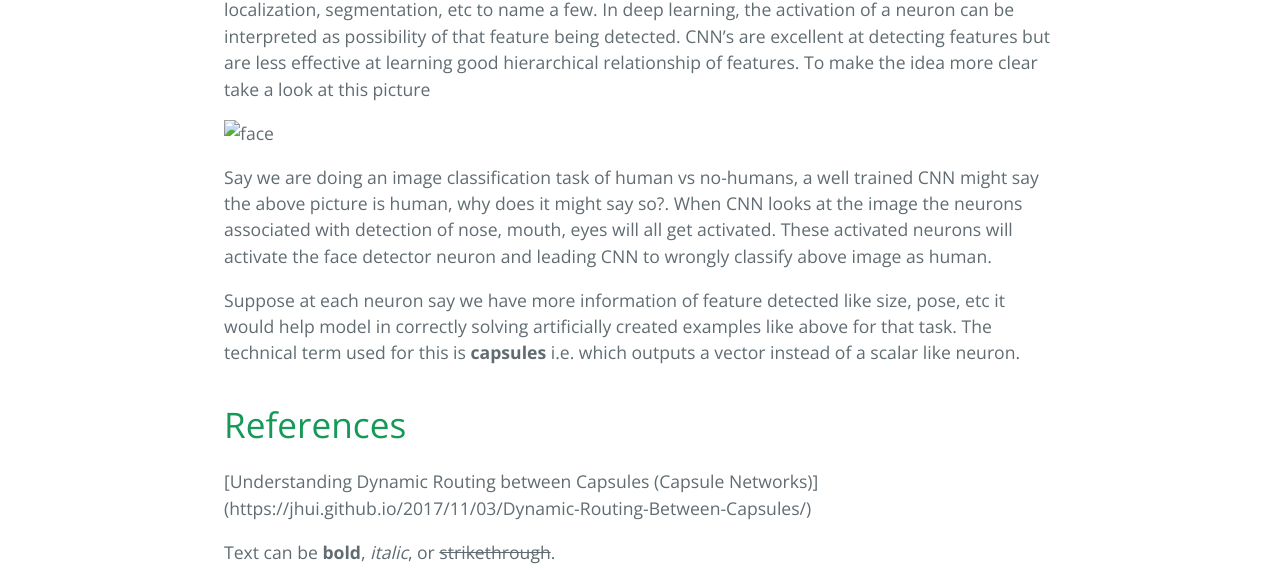
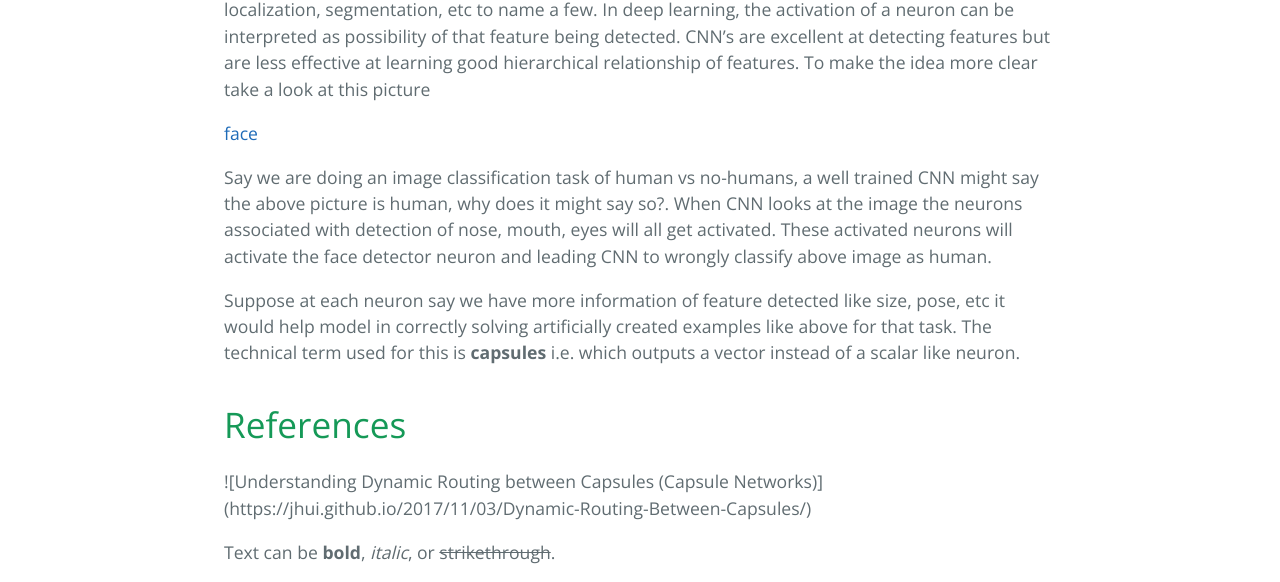
Before and after one commit to srinadhu/Capsule_Networks_Tutorial, a Jekyll site: the page built from docs/index.md, in a window 1280 px wide and 900 px high, scrolled down 376 px. Shown: the part 139-721 px from the top of the window. Built offline with Jekyll 4.4.1, drawn with Linux system fonts in a browser that asks for light colours; our own code applies the rules of GitHub Pages for plain Markdown files.

Commit message:
updated website

```diff
--- a/docs/index.md
+++ b/docs/index.md
@@ -7,7 +7,7 @@
 Deep Convolutional Neural Networks are present state of the art in lot of tasks like classification, localization, segmentation, etc to name a few.
 In deep learning, the activation of a neuron can be interpreted as possibility of that feature being detected. CNN’s are excellent at detecting features but are less effective at learning good hierarchical relationship of features. To make the idea more clear take a look at this picture
 
-![face](./docs/assets/face.jpg)
+[face](./docs/assets/face.jpg)
 
 Say we are doing an image classification task of human vs no-humans, a well trained CNN might say the above picture is human, why does it might say so?. When CNN looks at the image the neurons associated with detection of nose, mouth, eyes will all get activated. These activated neurons will activate the face detector neuron and leading CNN to wrongly classify above image as human.
 
@@ -19,7 +19,7 @@
 
 # References
 
-[Understanding Dynamic Routing between Capsules (Capsule Networks)] (https://jhui.github.io/2017/11/03/Dynamic-Routing-Between-Capsules/)
+![Understanding Dynamic Routing between Capsules (Capsule Networks)] (https://jhui.github.io/2017/11/03/Dynamic-Routing-Between-Capsules/)
 
 
 Text can be **bold**, _italic_, or ~~strikethrough~~.
```
